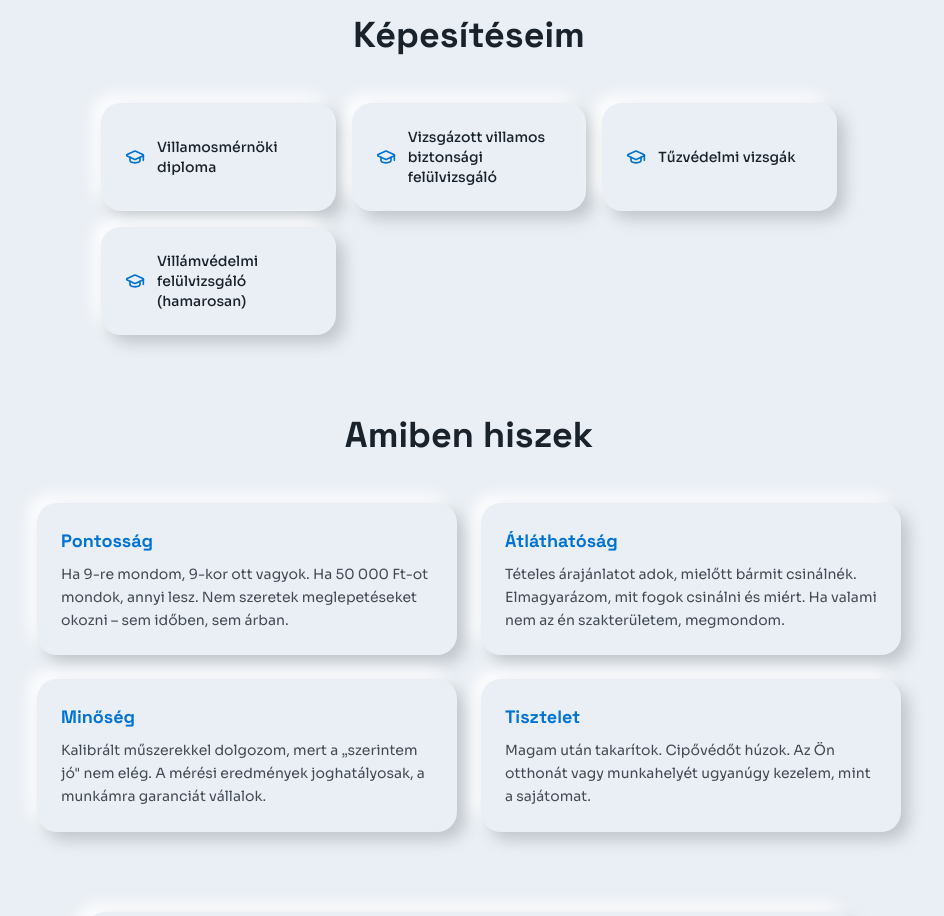
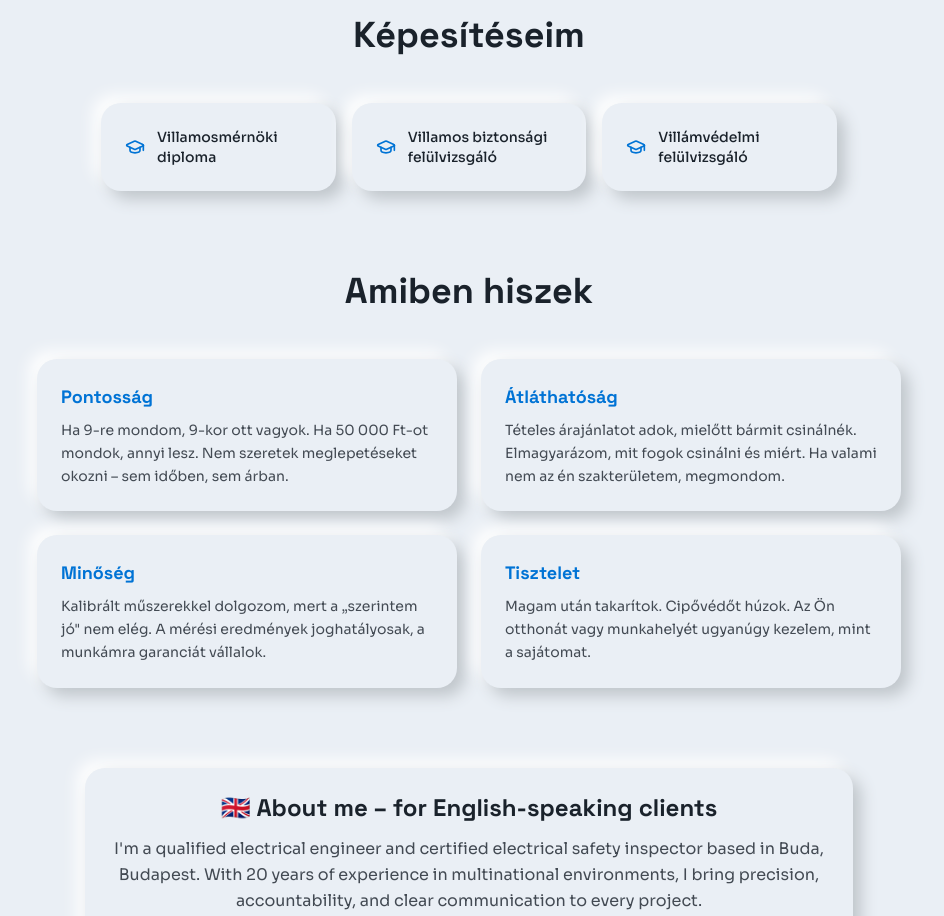
Before and after one commit to tliktor/villiotech, a React (Vite) app in the folder frontend/: page /rolam in a window 1280 px wide. Shown: the part 1280-2196 px from the top of the page, without its empty margins (171-1115 px from the left). Built offline with nearby package versions, Linux system fonts and the light colour scheme.

Commit message:
Update Rólam qualifications and kéziszerszám text, remove what_we_check section from villamos-felulvizsgalat

```diff
--- a/frontend/src/i18n/hu.json
+++ b/frontend/src/i18n/hu.json
@@ -465,7 +465,7 @@
     },
     "keziszerszam_felulvizsgalat": {
       "hero_title": "Az elektromos kéziszerszámok éves felülvizsgálata kötelező.",
-      "hero_subtitle": "10/2016. (IV. 5.) NGM rendelet, 19. § (6) bekezdés a) pontja\nHelyszínen végzem, nem kell sehová szállítani az eszközöket.",
+      "hero_subtitle": "10/2016. (IV. 5.) NGM rendelet, 19. § (6) bekezdés a) pontja\nHelyszínen végzem, hivatalosan kalibrált célműszerrel. Nem kell sehová szállítani az eszközöket.",
       "cta1": "Ajánlatot kérek",
       "cta2": "Visszahívást kérek",
       "who_mandatory_title": "Kinek kötelező?",
@@ -517,7 +517,7 @@
       ],
       "pricing_note": "Az ár az eszközök számától függ. Nagyobb mennyiségnél kedvezőbb egységár.",
       "cta_title": "Kérjen ajánlatot kéziszerszám felülvizsgálatra",
-      "cta_subtitle": "Helyszínen végzem, nem kell sehová vinni az eszközöket.",
+      "cta_subtitle": "Helyszínen végzem, hivatalosan kalibrált célműszerrel. Nem kell sehová vinni az eszközöket.",
       "cta_phone": "☎ Hívjon most"
     },
     "adatvedelem": {
--- a/frontend/src/pages/Rolam.tsx
+++ b/frontend/src/pages/Rolam.tsx
@@ -10,9 +10,8 @@ import { GraduationCap } from 'lucide-react'
 
 const qualifications = [
   'Villamosmérnöki diploma',
-  'Vizsgázott villamos biztonsági felülvizsgáló',
-  'Tűzvédelmi vizsgák',
-  'Villámvédelmi felülvizsgáló (hamarosan)',
+  'Villamos biztonsági felülvizsgáló',
+  'Villámvédelmi felülvizsgáló',
 ]
 
 const values = [
--- a/frontend/src/pages/szolgaltatasok/VillamosFelulvizsgalat.tsx
+++ b/frontend/src/pages/szolgaltatasok/VillamosFelulvizsgalat.tsx
@@ -41,21 +41,6 @@ export default function VillamosFelulvizsgalat() {
       </section>
 
       <section className="max-w-7xl mx-auto px-4 pb-20">
-        <SectionTitle title={t('pages.villamos_felulvizsgalat.what_we_check_title')} />
-        <ThemeCard hover={false}>
-          <ul className="space-y-3">
-            {getTranslationArray<string>(t('pages.villamos_felulvizsgalat.what_we_check', { returnObjects: true })).map((item, i) => (
-              <li key={i} className="flex items-start gap-2">
-                <span className="text-primary">⚡</span>
-                <span>{item}</span>
-              </li>
-            ))}
-          </ul>
-          <p className="mt-4 text-sm opacity-70 italic">{t('pages.villamos_felulvizsgalat.calibrated_note')}</p>
-        </ThemeCard>
-      </section>
-
-      <section className="max-w-7xl mx-auto px-4 pb-20">
         <SectionTitle title={t('pages.villamos_felulvizsgalat.results_title')} />
         <ThemeCard hover={false}>
           <ul className="space-y-3">
```
